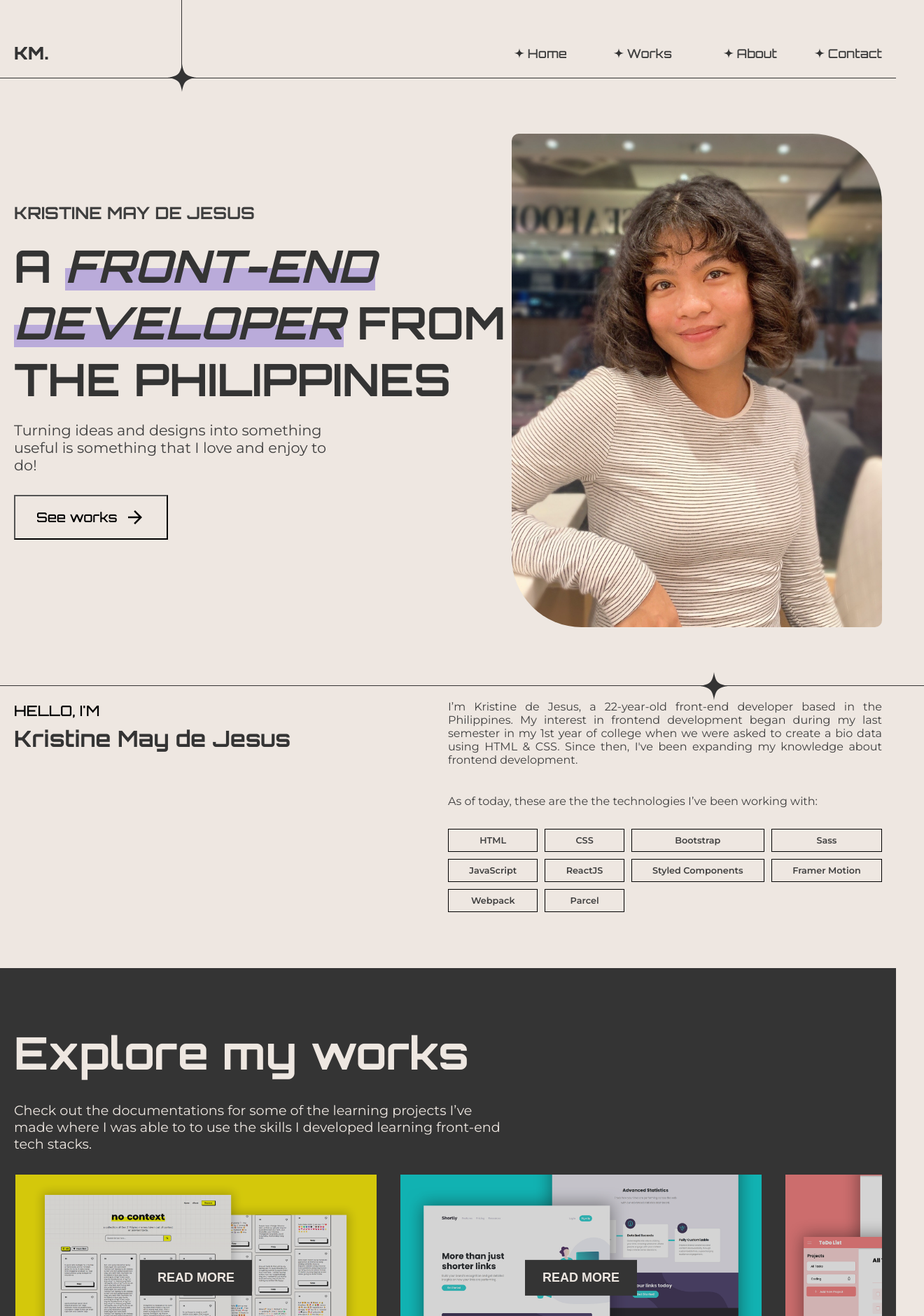
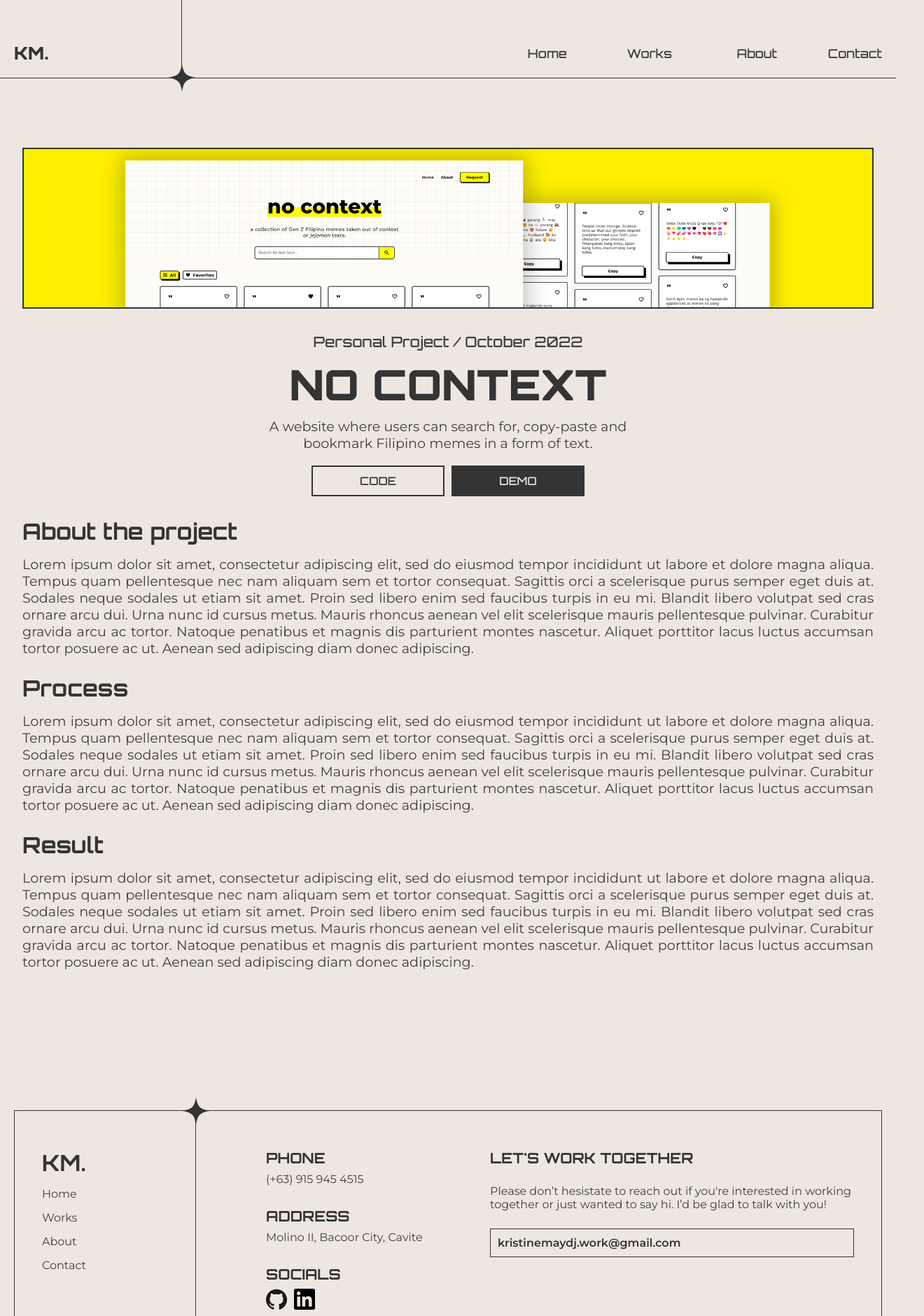
Before and after one commit to sn-tin/frontendkristine, a React (Create React App) app: page /works/no-context in a window 1280 px wide. Shown: the top 1880 px of the page at 70% size, 1320 px wide, since content can reach past the window. Built offline with nearby package versions, Linux system fonts and the light colour scheme.

Commit message:
Fix react route

```diff
--- a/src/App.js
+++ b/src/App.js
@@ -17,10 +17,9 @@ function App() {
       >
         <GlobalStyle />
         <Navbar />
-        <LandingPage />
         <Routes>
-          <Route path="/#" element={<LandingPage />}/>
-          <Route path="/#works/:slug" element={<Article />} />
+          <Route exact path="/" element={<LandingPage />}></Route>
+          <Route path="/works/:slug" element={<Article />}></Route>
         </Routes>
       </div>
     </BrowserRouter>
--- a/src/components/Landing/LandingPage.js
+++ b/src/components/Landing/LandingPage.js
@@ -3,6 +3,7 @@ import About from "../About/About";
 import Works from "../Works/Works";
 import Footer from "../Footer/Footer";
 import Divider from "../Divider/Divider";
+import Article from "../Works/Article";
 
 const LandingPage = () => {
     return (
--- a/src/components/Navbar/Navbar.js
+++ b/src/components/Navbar/Navbar.js
@@ -40,10 +40,10 @@ const Navbar = () => {
                     <Lines className='line'></Lines>
                 </HamburgerMenu>
                 <LargeScreenNav>
-                    <NavHashLink smooth to="#hero" className={isActive ? "active" : null} >Home</NavHashLink>
-                    <NavHashLink smooth to="#works" className={isActive ? "active" : null} >Works</NavHashLink>
-                    <NavHashLink smooth to="#about" className={isActive ? "active" : null} >About</NavHashLink>
-                    <NavHashLink smooth to="#footer" className={isActive ? "active" : null} >Contact</NavHashLink>
+                    <NavHashLink smooth to="/" className={isActive ? "active" : null} >Home</NavHashLink>
+                    <NavHashLink smooth to="/#works" className={isActive ? "active" : null} >Works</NavHashLink>
+                    <NavHashLink smooth to="/#about" className={isActive ? "active" : null} >About</NavHashLink>
+                    <NavHashLink smooth to="/#footer" className={isActive ? "active" : null} >Contact</NavHashLink>
                 </LargeScreenNav>
             </StyledNavbar>
             <AnimatePresence mode="wait">
--- a/src/components/Works/Article.js
+++ b/src/components/Works/Article.js
@@ -2,6 +2,7 @@ import { ArticleWrapper, ArticleImage, ArticleMainText, FlexButtons, BorderButto
 import { useParams } from "react-router-dom";
 import { useEffect, useState } from "react";
 import worksData from "./worksData";
+import Footer from "../Footer/Footer";
 
 const Article = () => {
     const { slug } = useParams();
@@ -13,12 +14,11 @@ const Article = () => {
 
     useEffect(() => {
         setArticle(findData)
-        if(!findData) {
-            return <h1>Loading...</h1>
-        }
+        console.log(findData)
     }, [findData])
 
     return (
+        <>
         <ArticleWrapper id={article?.id}>
             <ArticleImage src={article?.img} alt={article?.name} />
             <ArticleMainText  className="main-text">
@@ -39,6 +39,8 @@ const Article = () => {
                 ))
             }
         </ArticleWrapper>
+        <Footer />
+        </>
     )
 }
 
--- a/src/components/Works/WorkCards.js
+++ b/src/components/Works/WorkCards.js
@@ -10,7 +10,7 @@ const Cards = ({works}) => {
                 <div className={className} style={{position: "relative", overflow: "hidden"}}>
                     <CardImg src={img} alt={name} />
                     <Overlay className="overlay">
-                        <Link to={`/#works/${slug}`}>
+                        <Link to={`/works/${slug}`}>
                             <ReadButton>Read More</ReadButton>
                         </Link>
                     </Overlay>
```
